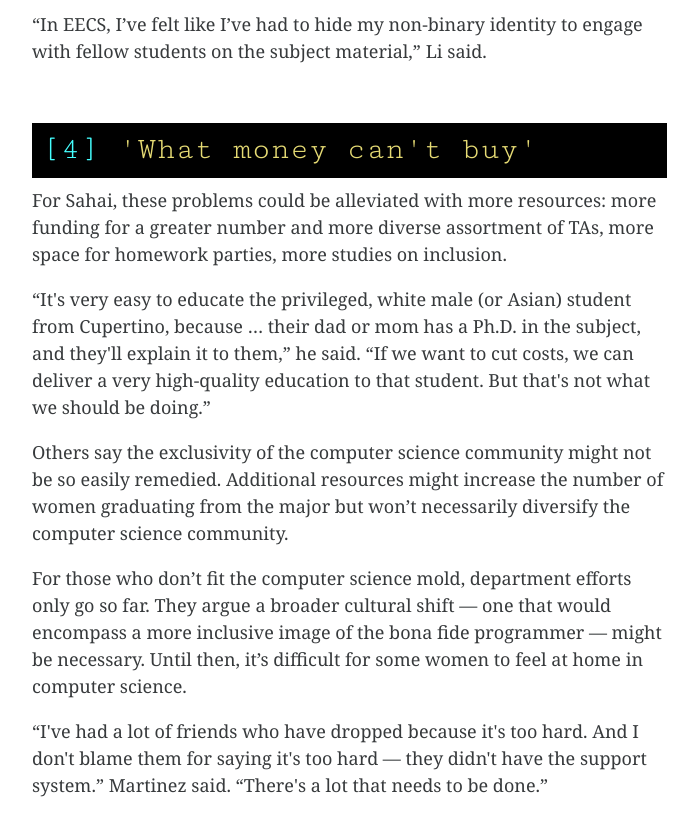
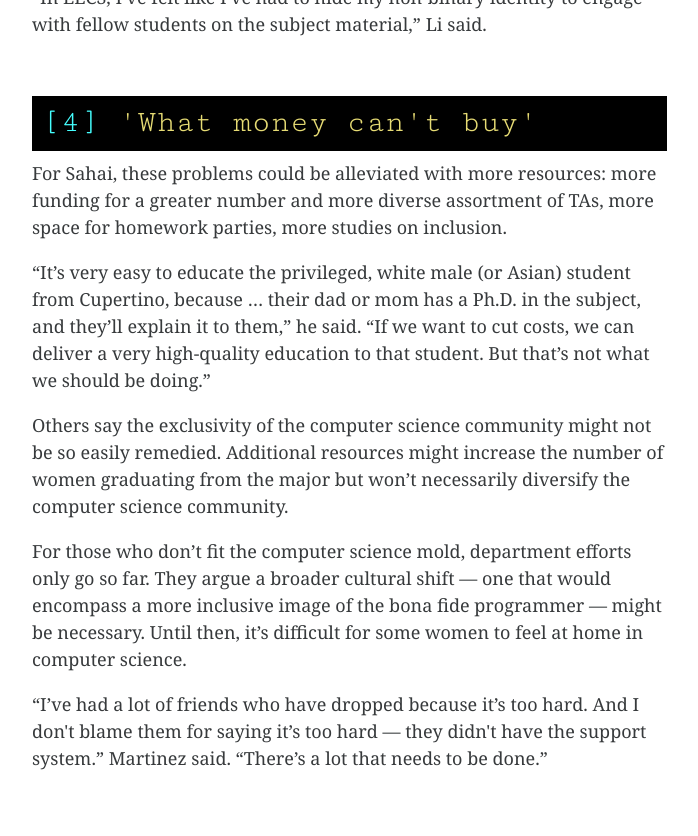
Before and after one commit to dailycal-projects/cs-gender, a Jekyll site: the page built from site/index.html, in a window 1280 px wide and 900 px high, scrolled down 8236 px. Shown: the top 836 px of the window, without its empty margins (53-751 px from the left). Built offline with Jekyll 4.4.1, drawn with Linux system fonts in a browser that asks for light colours; some of the changed text lies outside the part shown.

Commit message:
apostrophes are not quotes

```diff
--- a/site/graphic/index.html
+++ b/site/graphic/index.html
@@ -6,7 +6,7 @@ title: Seating Arrangements
   <div class="row graphic-top">
     <div class="col-md-8 offset-md-2">
       <h1>Seating Arrangements</h1>
-      <p class="lead">What's the gender breakdown of your department?</p>
+      <p class="lead">What’s the gender breakdown of your department?</p>
       <p class="byline">By <a href="http://www.dailycal.org/author/schinoy">SAHIL CHINOY</a> &middot; November 14, 2016</p>
 
       <p>When you look around your class, how likely are you to find someone like you? We created a seating chart for one of the large lecture halls on campus, Wheeler Auditorium, and imagined what it might look like if everyone sitting down were, say, an <a href="#electrical-eng-computer-sci">Electrical Engineering and Computer Science</a> graduate or an <a href="#english">English</a> graduate</a>.</p>
--- a/site/index.html
+++ b/site/index.html
@@ -30,7 +30,7 @@ layout: default
 
       <p>Dotterweich, a senior cognitive science major, can’t help but think the comment had something to do with her appearance. She’s a classically trained ballerina with long blonde hair and a penchant for floral skirts — and she’s one of very few women in her computer science classes.</p>
 
-      <p>Last year, 89 percent of degrees awarded by the campus electrical engineering and computer science department went to male students. That's the highest proportion of male graduates of any department.</p>
+      <p>Last year, 89 percent of degrees awarded by the campus electrical engineering and computer science department went to male students. That’s the highest proportion of male graduates of any department.</p>
 
       <p>Dotterweich’s high school didn’t offer computer science. When she started at UC Berkeley, she thought she might major in English, but in her first semester she took an introductory computer science course and discovered an interest in artificial intelligence. </p>
 
@@ -48,7 +48,7 @@ layout: default
       <hr>
       <h4><a href="{{ site.baseurl }}/graphic/">Interactive graphic &raquo;</a></h4>
       <a href="{{ site.baseurl }}/graphic/"><img width="100%" style="margin: 10px auto;" src="{{ site.baseurl }}/img/seating_chart.png"></a>
-      <p style="font-family: sans-serif;">When you look around your class, how likely are you to find someone like you? We created a seating chart for Wheeler Auditorium and imagined what it might look like if everyone sitting down studied, say, computer science or English.</p>
+      <p style="font-family: sans-serif;">When you look around your class, how likely are you to find someone like you? We made a seating chart for Wheeler Auditorium and imagined what it might look like if everyone sitting down studied, say, computer science or English.</p>
       <hr>
     </div>
   </div>
@@ -139,7 +139,7 @@ layout: default
       <p>Though the department has reworked its course structure to boost the number of women graduating from the computer science program, it’s harder to tackle the unconsciously sexist behavior that can discourage female students.</p>
 
 
-      <p>“I get a lot of (female) students that will tell me that they do feel their abilities are questioned often,” said Tiffany Reardon, the EECS director of diversity and achievement. “Maybe it'll be a lab partner that'll say, ‘Well, how did you come up with that?’ … or they'll kind of second-guess, ‘Well, let me ask someone else.’”</p>
+      <p>“I get a lot of (female) students that will tell me that they do feel their abilities are questioned often,” said Tiffany Reardon, the EECS director of diversity and achievement. “Maybe it’ll be a lab partner that’ll say, ‘Well, how did you come up with that?’ … or they’ll kind of second-guess, ‘Well, let me ask someone else.’”</p>
 
 
       <p>Female faculty members are role models for many female students — living proof that success in computer science is not reserved for men. But no female faculty member currently teaches a lower-division computer science course. It is not uncommon for sophomores or juniors to have taken classes only from male professors.</p>
@@ -177,7 +177,7 @@ layout: default
       <p>For Sahai, these problems could be alleviated with more resources: more funding for a greater number and more diverse assortment of TAs, more space for homework parties, more studies on inclusion.</p>
 
 
-      <p>“It's very easy to educate the privileged, white male (or Asian) student from Cupertino, because … their dad or mom has a Ph.D. in the subject, and they'll explain it to them,” he said. “If we want to cut costs, we can deliver a very high-quality education to that student. But that's not what we should be doing.”</p>
+      <p>“It’s very easy to educate the privileged, white male (or Asian) student from Cupertino, because … their dad or mom has a Ph.D. in the subject, and they’ll explain it to them,” he said. “If we want to cut costs, we can deliver a very high-quality education to that student. But that’s not what we should be doing.”</p>
 
 
       <p>Others say the exclusivity of the computer science community might not be so easily remedied. Additional resources might increase the number of women graduating from the major but won’t necessarily diversify the computer science community.</p>
@@ -186,7 +186,7 @@ layout: default
       <p>For those who don’t fit the computer science mold, department efforts only go so far. They argue a broader cultural shift — one that would encompass a more inclusive image of the bona fide programmer — might be necessary. Until then, it’s difficult for some women to feel at home in computer science.</p>
 
 
-      <p>“I've had a lot of friends who have dropped because it's too hard. And I don't blame them for saying it's too hard — they didn't have the support system.” Martinez said. “There's a lot that needs to be done.”</p>
+      <p>“I’ve had a lot of friends who have dropped because it’s too hard. And I don't blame them for saying it’s too hard — they didn't have the support system.” Martinez said. “There’s a lot that needs to be done.”</p>
 
       <br>
       <br>
```
Also changed, not shown: other parts of site/index.html (+1 -1 lines), 1 other file.
